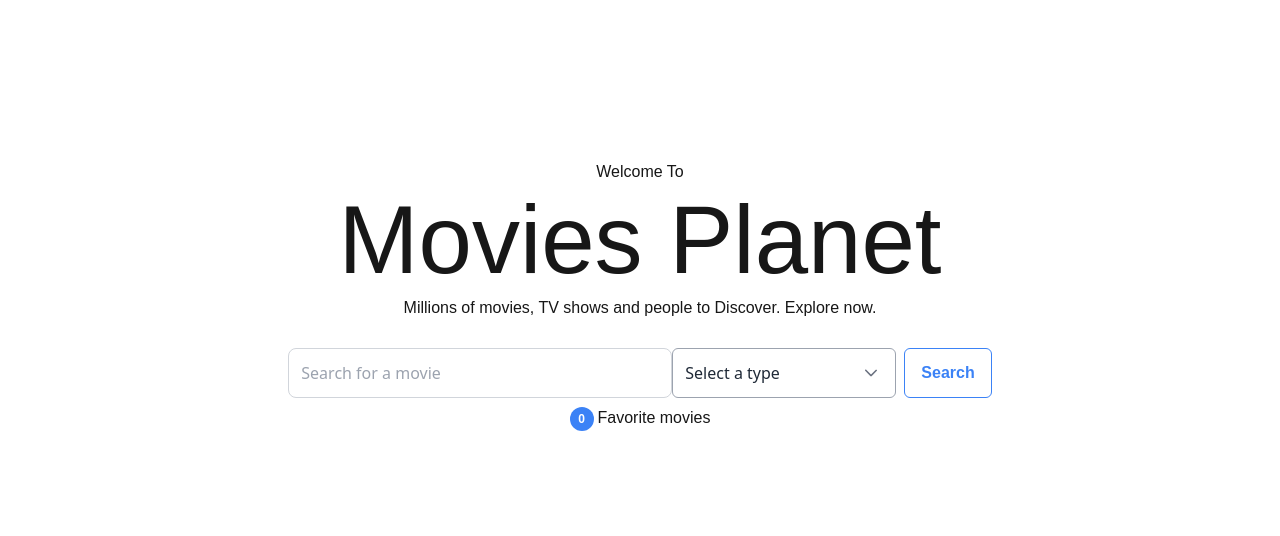
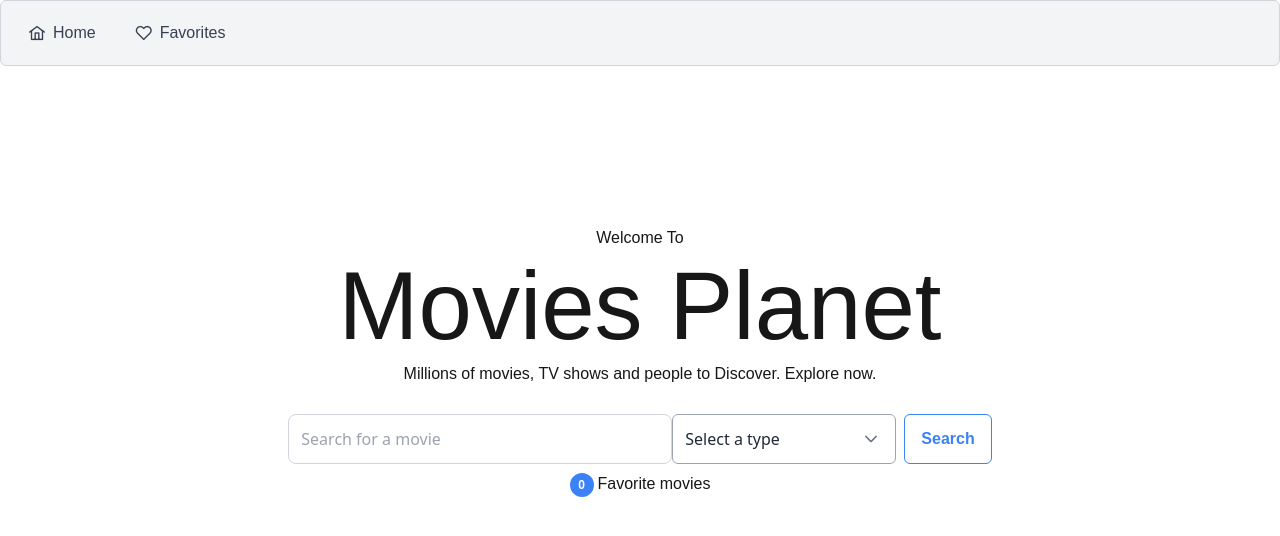
Before and after one commit to drmoreno-bytes/movie-finder, a Next.js app: page / in a window 1280 px wide. Shown: the top 536 px of the page. Built offline with nearby package versions, Linux system fonts and the light colour scheme.

Commit message:
feat: add TopBar component with menu items for navigation

```diff
--- /dev/null
+++ b/src/components/TopBar/config.ts
@@ -0,0 +1,12 @@
+export const MENU_ITEMS = [
+    {
+        label: 'Home',
+        icon: 'pi pi-home',
+        url: '/',
+    },
+    {
+        label: 'Favorites',
+        icon: 'pi pi-heart',
+        url: '/favorites',
+    },
+];
--- /dev/null
+++ b/src/components/TopBar/index.tsx
@@ -0,0 +1,11 @@
+import React from 'react';
+import { Menubar } from 'primereact/menubar';
+import { MENU_ITEMS } from './config';
+
+export const TopBar = () => {
+    return (
+        <div className="card">
+            <Menubar model={MENU_ITEMS} />
+        </div>
+    );
+};
--- a/src/pages/_app.tsx
+++ b/src/pages/_app.tsx
@@ -6,10 +6,12 @@ import { store } from '@/store';
 import { Provider } from 'react-redux';
 
 import { PrimeReactProvider } from 'primereact/api';
+import { TopBar } from '@/components/TopBar';
 export default function App({ Component, pageProps }: AppProps) {
     return (
         <Provider store={store}>
             <PrimeReactProvider value={{ unstyled: true, pt: Tailwind }}>
+                <TopBar />
                 <Component {...pageProps} />
             </PrimeReactProvider>
         </Provider>
```
